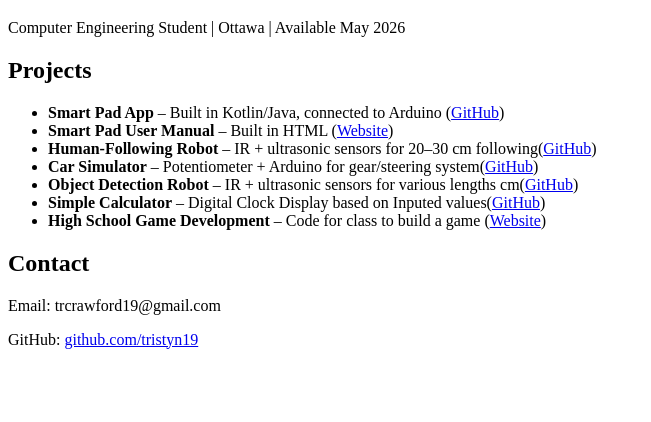
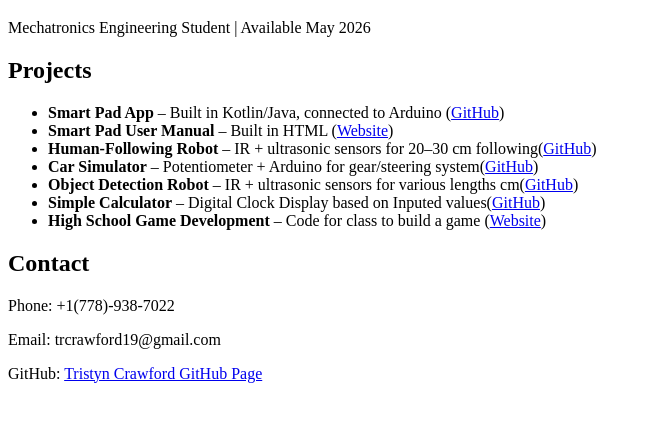
Before and after one commit to Tristyn19/tristyn19.github.io, a plain HTML site: page index.html in a window 1280 px wide. Shown: the part 62-484 px from the top of the page, without its empty margins (0-651 px from the left). Drawn offline with Linux system fonts and the light colour scheme.

Commit message:
Update index.html

```diff
--- a/index.html
+++ b/index.html
@@ -6,7 +6,7 @@
 </head>
 <body>
   <h1>Hi, I’m Tristyn Crawford 👋</h1>
-  <p>Computer Engineering Student | Ottawa | Available May 2026</p>
+  <p>Mechatronics Engineering Student | Available May 2026</p>
 
   <h2>Projects</h2>
   <ul>
@@ -20,7 +20,8 @@
   </ul>
 
   <h2>Contact</h2>
+  <p>Phone: +1(778)-938-7022</p>
   <p>Email: trcrawford19@gmail.com</p>
-  <p>GitHub: <a href="https://github.com/tristyn19">github.com/tristyn19</a></p>
+  <p>GitHub: <a href="https://github.com/tristyn19">Tristyn Crawford GitHub Page</a></p>
 </body>
 </html>
```
